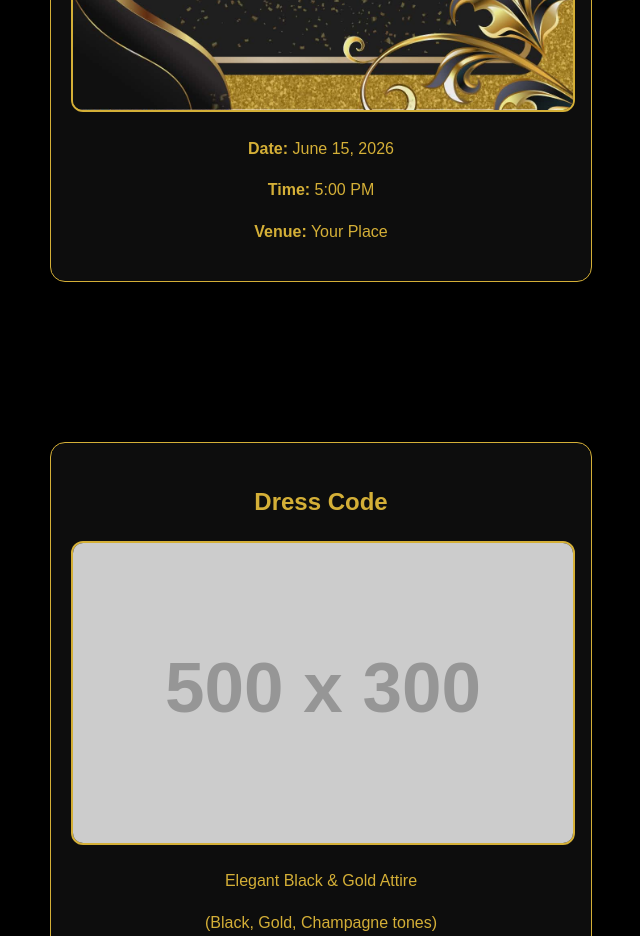
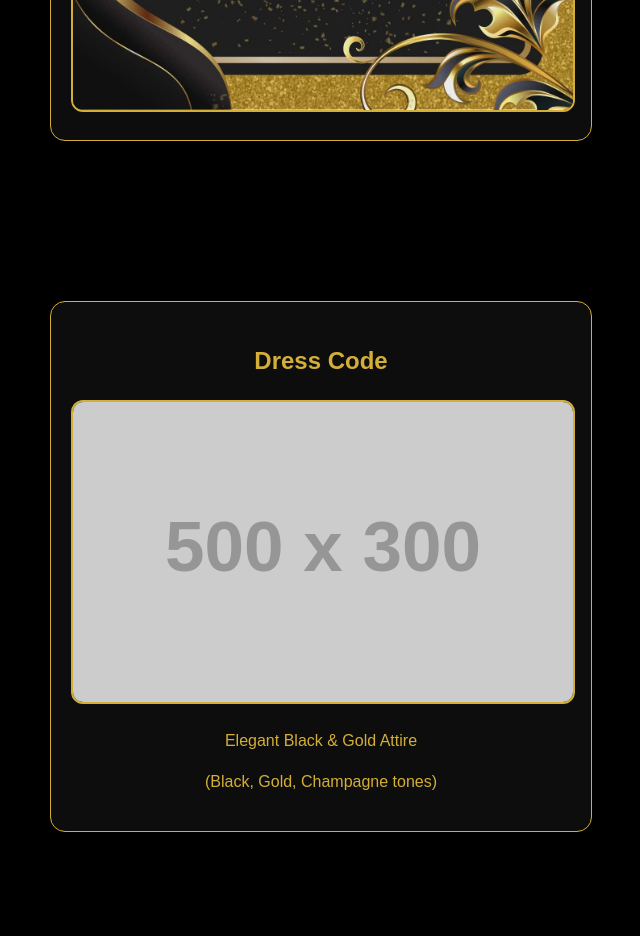
Before and after one commit to depedtechguy/birthday, a plain HTML site: page index.html in a window 1280 px wide. Shown: the part 1120-2056 px from the top of the page, without its empty margins (319-959 px from the left). Drawn offline with Linux system fonts and the light colour scheme; placeholder pictures from the web are drawn by us.

Commit message:
Update index.html

```diff
--- a/index.html
+++ b/index.html
@@ -100,9 +100,7 @@ input, textarea {
   <div class="card">
     <h2>Event Details</h2>
     <img src="louie.jpg">
-    <p><strong>Date:</strong> June 15, 2026</p>
-    <p><strong>Time:</strong> 5:00 PM</p>
-    <p><strong>Venue:</strong> Your Place</p>
+
   </div>
 </section>
 
```
